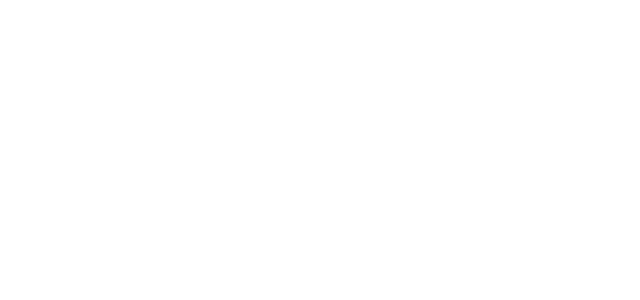
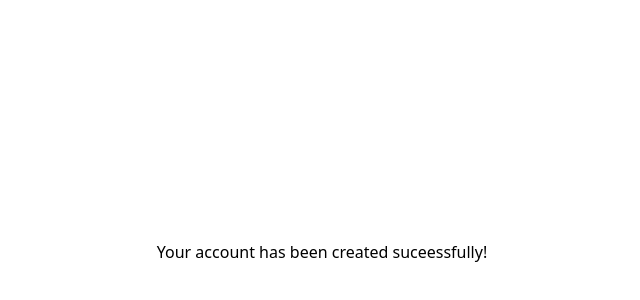
Before and after one commit to sajan25805/onlineCommerce, a React (Vite) app in the folder frontend/: page /activation/1 in a window 1280 px wide. Before the commit this address had no page. Shown: the part 180-480 px from the top of the page, without its empty margins (318-958 px from the left). Built offline with nearby package versions, Linux system fonts and the light colour scheme; no server answers.

Commit message:
Activation Page Done

```diff
--- a/frontend/src/App.jsx
+++ b/frontend/src/App.jsx
@@ -1,6 +1,6 @@
 import "./App.css";
 import { Routes, Route } from "react-router-dom";
-import { Login, Signup, HomePage } from "./path/routes";
+import { Login, Signup, HomePage,ActivationPage } from "./path/routes";
 
 function App() {
   // Make a Card Component for ecccomerce website
@@ -9,6 +9,7 @@
       <Route exact path="/" element={<HomePage />} />
       <Route path="/sign-in" element={<Login />} />
       <Route path="/sign-up" element={<Signup />} />
+      <Route path="/activation/:activation_token" element={<ActivationPage />} />
     </Routes>
   );
 }
--- /dev/null
+++ b/frontend/src/pages/ActivationPage.jsx
@@ -0,0 +1,46 @@
+import axios from "axios";
+import { useEffect, useState } from "react";
+import { useParams } from "react-router-dom";
+import { server } from "../server";
+
+const ActivationPage = () => {
+  const { activation_token } = useParams();
+  const [error, setError] = useState(false);
+
+  useEffect(() => {
+    if (activation_token) {
+      const activationEmail = async () => {
+        try {
+          const res = await axios.post(`${server}/user/activation`, {
+            activation_token,
+          });
+          console.log(res.data.message);
+        } catch (error) {
+          console.log(error);
+        }
+      };
+
+      activationEmail();
+    }
+  }, [activation_token]);
+
+  return (
+    <div
+      style={{
+        width: "100%",
+        height: "100vh",
+        display: "flex",
+        justifyContent: "center",
+        alignItems: "center",
+      }}
+    >
+      {error ? (
+        <p>Your token is expired!</p>
+      ) : (
+        <p>Your account has been created suceessfully!</p>
+      )}
+    </div>
+  );
+};
+
+export default ActivationPage;
--- a/frontend/src/path/routes.js
+++ b/frontend/src/path/routes.js
@@ -1,5 +1,6 @@
 import Login from "../pages/Login";
 import Signup from "../pages/Signup";
 import HomePage from "../pages/HomePage";
+import ActivationPage from "../pages/ActivationPage.jsx";
 
-export { Login, Signup, HomePage};
+export { Login, Signup, HomePage, ActivationPage };
```
Also changed, not shown: 3 other files (tests, documents, lock files or other folders).
